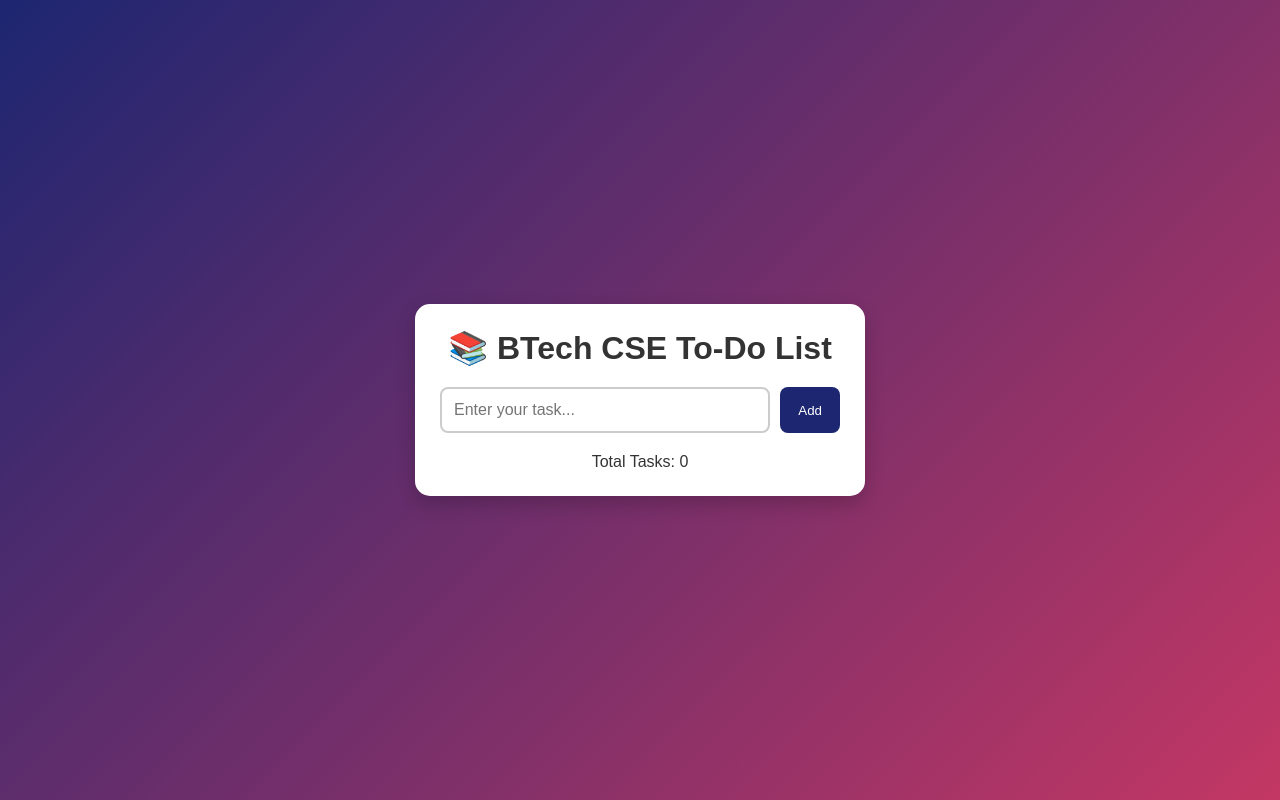
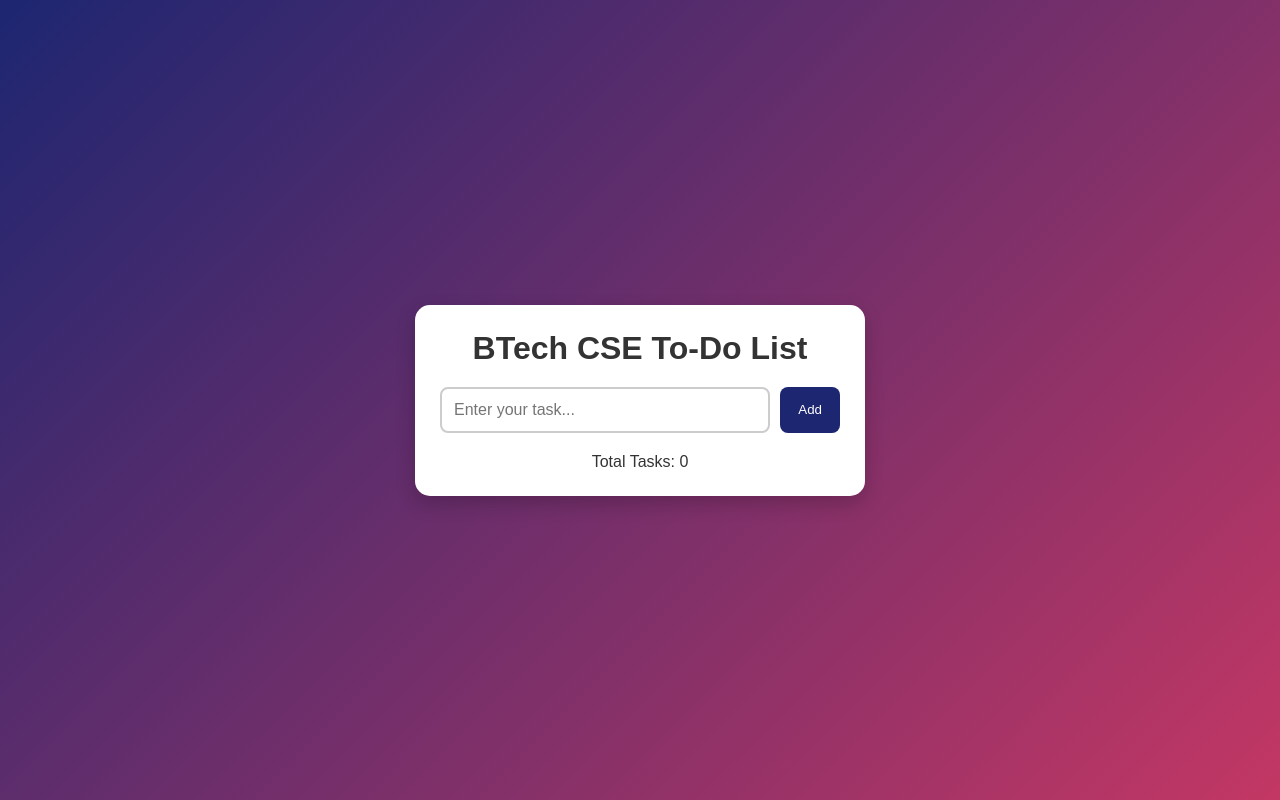
Before and after one commit to Ashishr0/ToDoList, a plain HTML site: page index.html in a window 1280 px wide. Drawn offline with Linux system fonts and the light colour scheme.

Commit message:
Fix formatting in index.html

```diff
--- a/index.html
+++ b/index.html
@@ -9,7 +9,7 @@
 <body>
 
   <div class="container">
-    <h1>📚 BTech CSE To-Do List</h1>
+    <h1> BTech CSE To-Do List</h1>
 
     <div class="input-section">
       <input type="text" id="taskInput" placeholder="Enter your task...">
```
